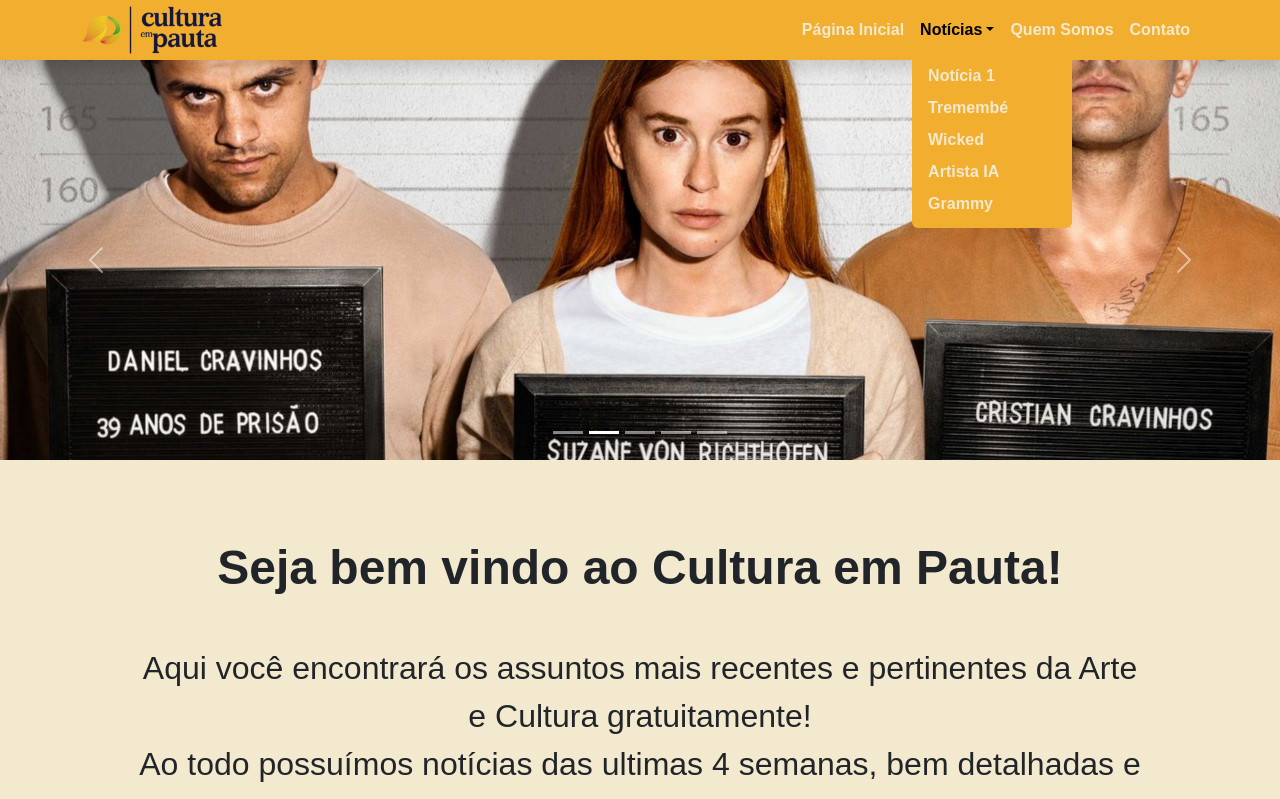
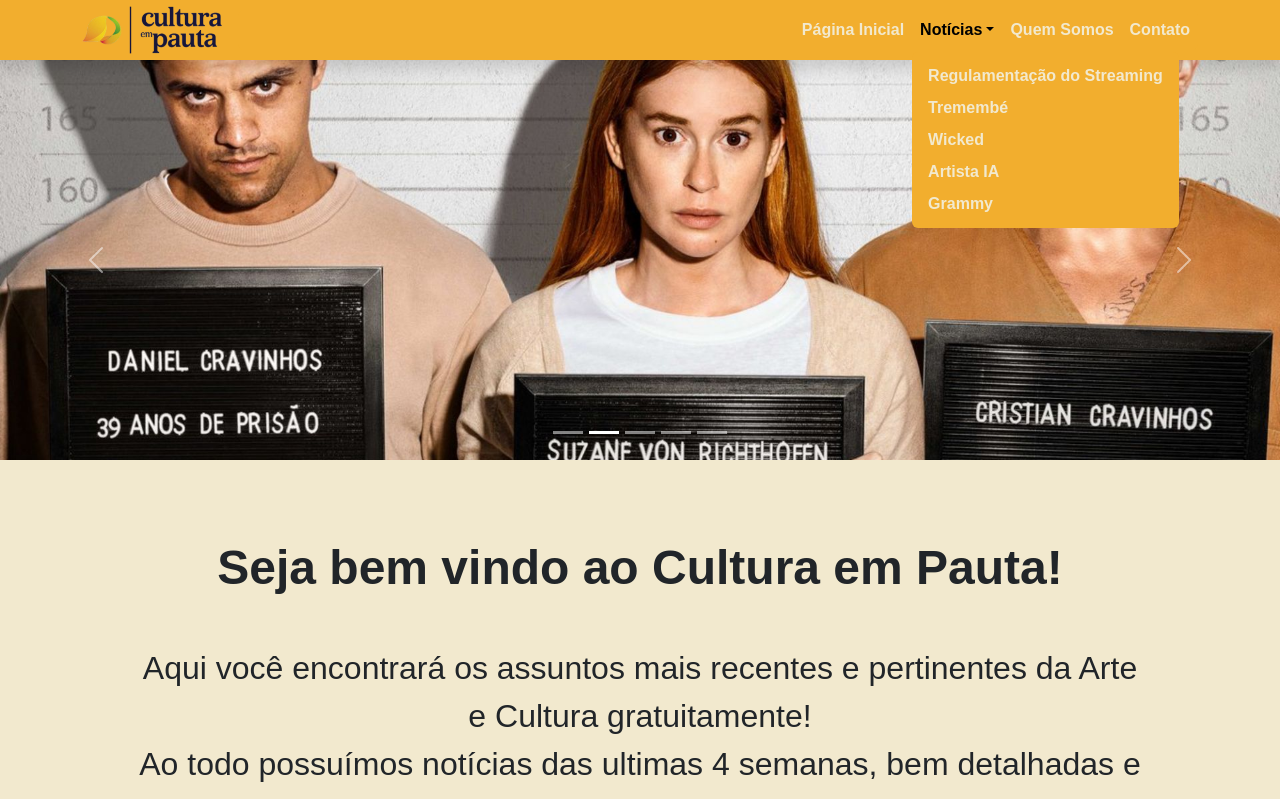
Before and after one commit to andrehigaaa/CulturaEmPauta, a plain HTML site: page index.html in a window 1280 px wide. Both pictures are taken after a click on the link "Notícias". Shown: the top 799 px of the page. Drawn offline with nearby package versions, Linux system fonts and the light colour scheme; a web font is replaced by a local one.

Commit message:
Update index.html

```diff
--- a/index.html
+++ b/index.html
@@ -68,7 +68,7 @@
                     <div class="dropdown">
                         <a href="#" class="nav-link dropdown-toggle leite suave-hover-sem-sombra-leite stack-600" data-bs-toggle="dropdown">Notícias</a>
                         <ul class="dropdown-menu laranjabg" style="border: 0px">
-                            <li><a href="streamingg.html" class="dropdown-item leite suave-hover-sem-sombra-amarelo stack-600">Notícia 1</a></li>
+                            <li><a href="streamingg.html" class="dropdown-item leite suave-hover-sem-sombra-amarelo stack-600">Regulamentação do Streaming</a></li>
                             <li><a href="tremembe.html" class="dropdown-item leite suave-hover-sem-sombra-amarelo stack-600">Tremembé</a></li>
                             <li><a href="wicked.html" class="dropdown-item leite suave-hover-sem-sombra-amarelo stack-600">Wicked</a></li>
                             <li><a href="xaniamonet.html" class="dropdown-item leite suave-hover-sem-sombra-amarelo stack-600">Artista IA</a></li>
@@ -231,4 +231,5 @@
     </footer>
 
 </body>
+
 </html>
```
